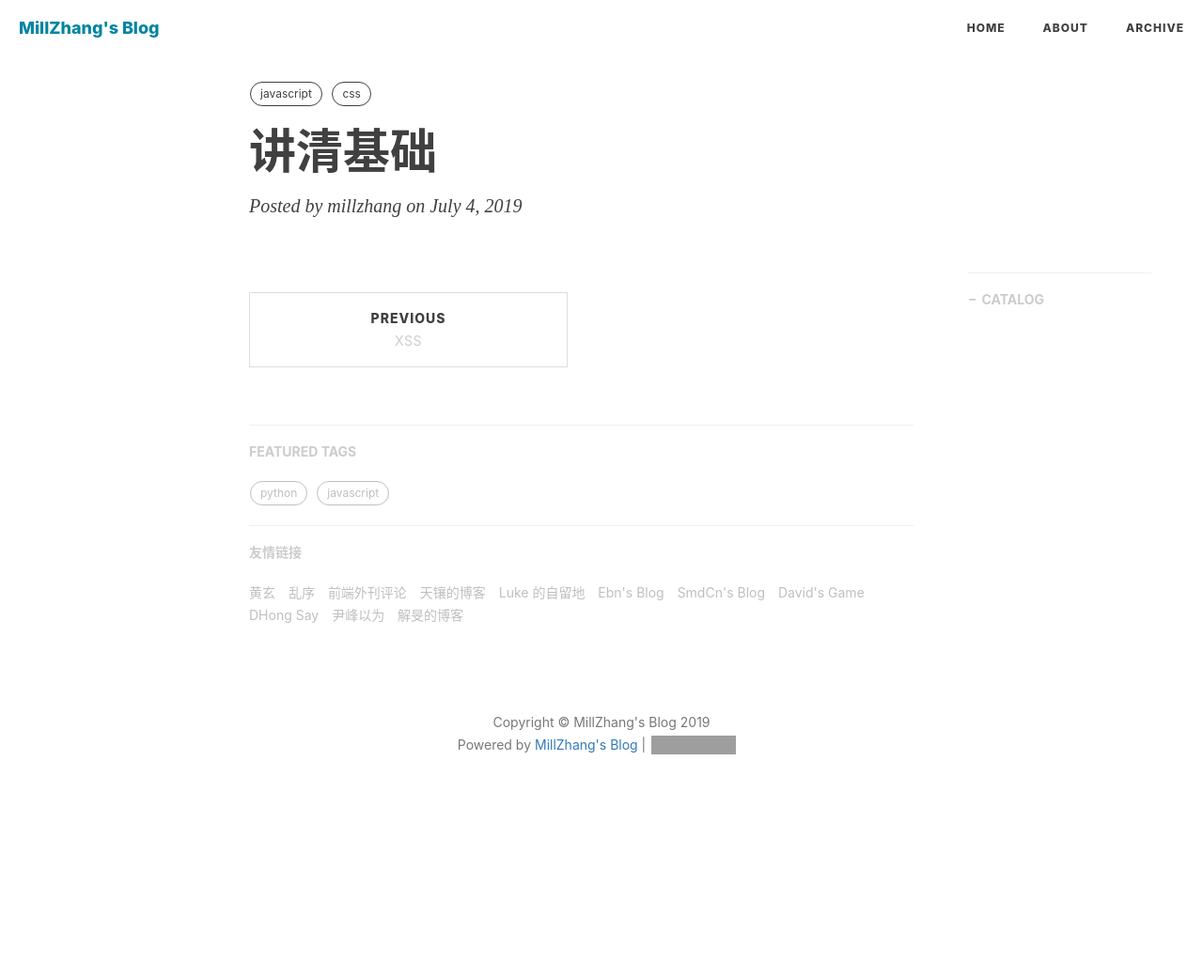
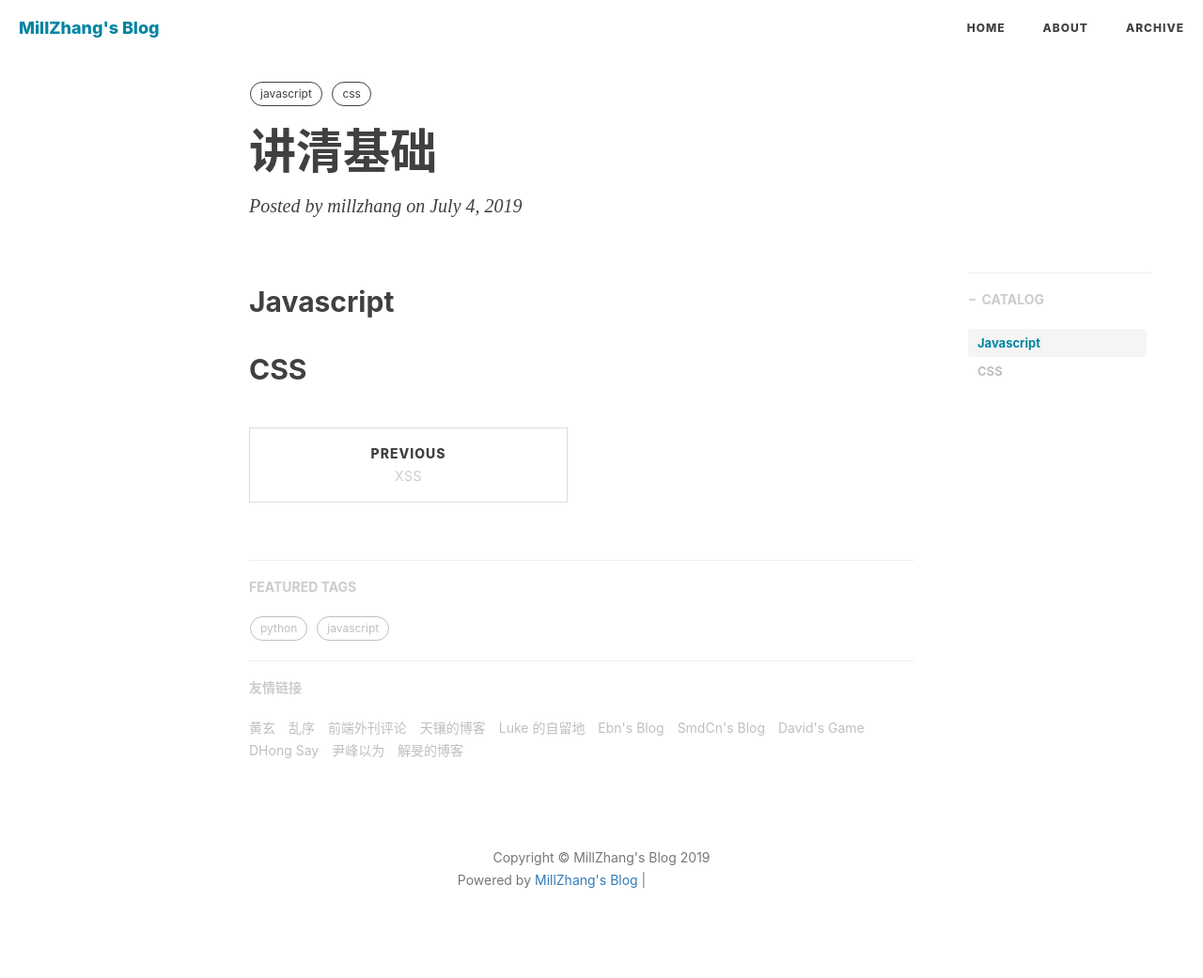
Before and after one commit to millzhang/millzhang.github.com, a Jekyll site: the page built from _posts/2019-07-04-讲清基础.md, in a window 1280 px wide. Shown: the whole page at 94% size. Built offline with Jekyll 4.4.1, drawn with Linux system fonts in a browser that asks for light colours; nearby versions of some CDN libraries; comment, search, counter and statistics services are not loaded; before the commit the page ends 900 px from its top, so only the background shows below that; grey boxes are pictures that could not be loaded.

Commit message:
修改文件: _posts/2019-07-04-讲清基础.md

```diff
--- a/_posts/2019-07-04-讲清基础.md
+++ b/_posts/2019-07-04-讲清基础.md
@@ -10,3 +10,7 @@
     - javascript
     - css
 ---
+
+## Javascript
+
+## CSS
```
